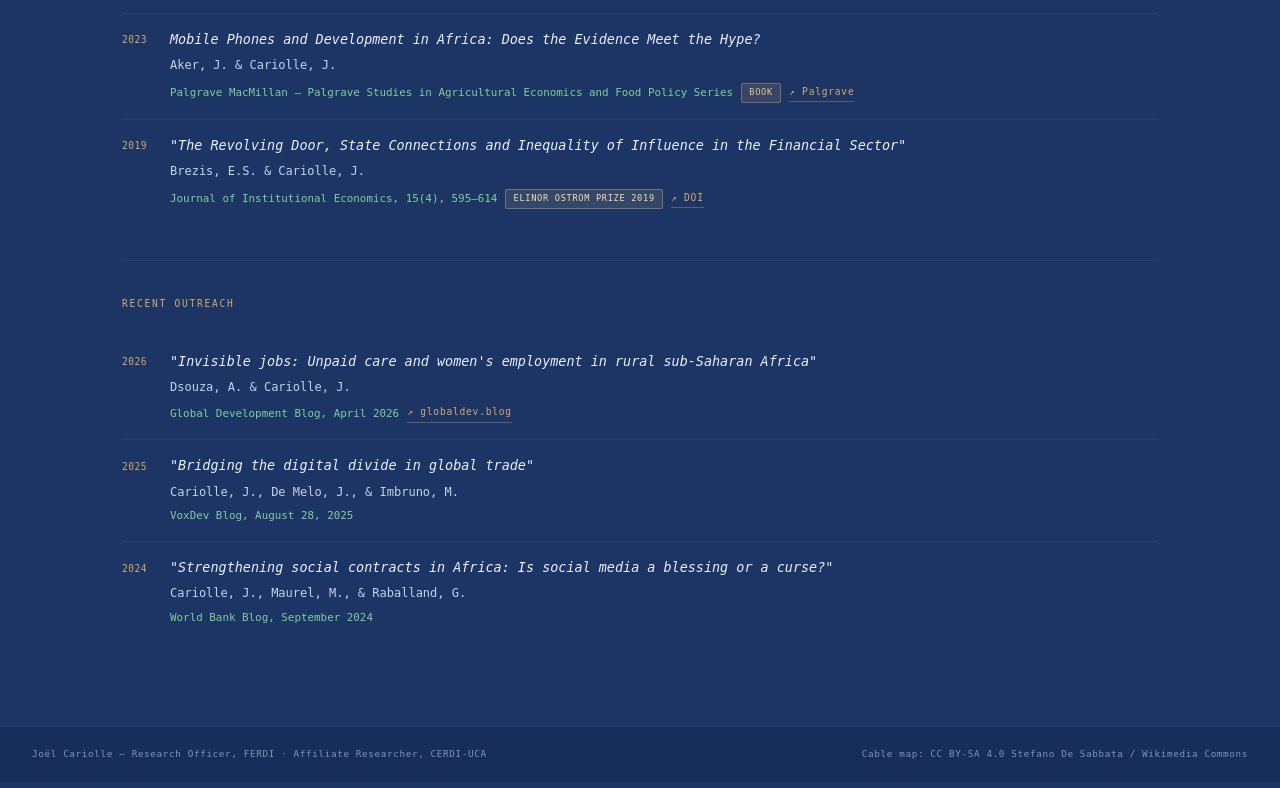
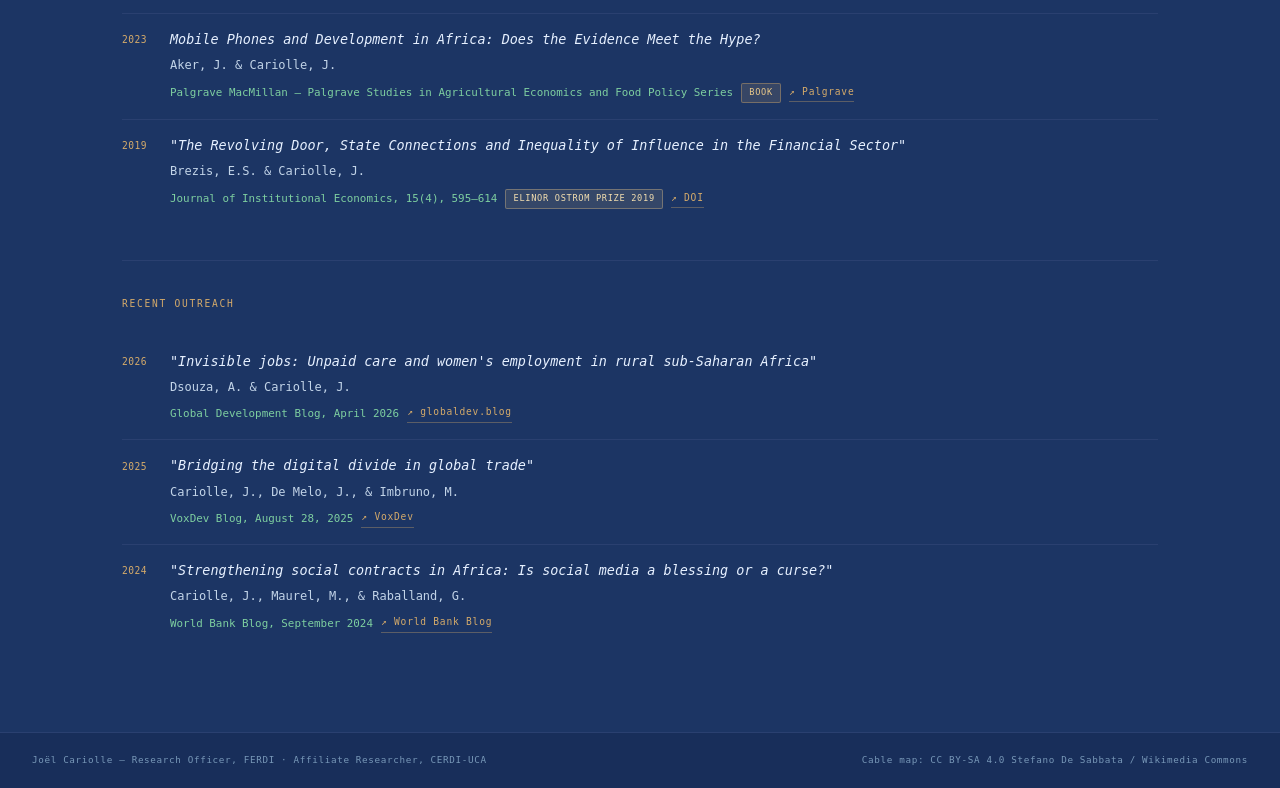
Before and after one commit to joelcariolle/joelcariolle.github.io, a plain HTML site: page index.html in a window 1280 px wide. Shown: the part 2014-2802 px from the top of the page. Drawn offline with nearby package versions, Linux system fonts and the light colour scheme; a web font is replaced by a local one.

Commit message:
Add missing links for featured VoxDev and World Bank blog posts
Co-Authored-By: Claude Sonnet 5 <noreply@anthropic.com>

```diff
--- a/index.html
+++ b/index.html
@@ -654,7 +654,7 @@
         <div class="pub-body">
           <p class="pub-title">"Bridging the digital divide in global trade"</p>
           <p class="pub-authors">Cariolle, J., De Melo, J., &amp; Imbruno, M.</p>
-          <p class="pub-venue">VoxDev Blog, August 28, 2025</p>
+          <div class="pub-meta"><span class="pub-venue">VoxDev Blog, August 28, 2025</span><a href="https://www.voxdev.org/topic/trade/bridging-digital-divide-global-trade" target="_blank" rel="noopener" class="pub-link">↗ VoxDev</a></div>
         </div>
       </div>
       <div class="pub-entry">
@@ -662,7 +662,7 @@
         <div class="pub-body">
           <p class="pub-title">"Strengthening social contracts in Africa: Is social media a blessing or a curse?"</p>
           <p class="pub-authors">Cariolle, J., Maurel, M., &amp; Raballand, G.</p>
-          <p class="pub-venue">World Bank Blog, September 2024</p>
+          <div class="pub-meta"><span class="pub-venue">World Bank Blog, September 2024</span><a href="https://blogs.worldbank.org/en/governance/strengthening-social-contracts-in-africa--is-social-media-a-bles" target="_blank" rel="noopener" class="pub-link">↗ World Bank Blog</a></div>
         </div>
       </div>
     </div>
@@ -795,8 +795,8 @@
       <div class="pub-entry"><span class="pub-year">2022</span><div class="pub-body"><p class="pub-title">"How internet helped firms cope with COVID-19"</p><p class="pub-authors">Cariolle, J. &amp; Leon, F.</p><div class="pub-meta"><span class="pub-venue">Ferdi Policy Brief B230</span></div></div></div>
 
       <p class="group-label">Blogs</p>
-      <div class="pub-entry"><span class="pub-year">2025</span><div class="pub-body"><p class="pub-title">"Bridging the digital divide in global trade"</p><p class="pub-authors">Cariolle, J., De Melo, J., &amp; Imbruno, M.</p><div class="pub-meta"><span class="pub-venue"><em>VoxDev Blog</em>, August 28, 2025</span></div></div></div>
-      <div class="pub-entry"><span class="pub-year">2024</span><div class="pub-body"><p class="pub-title">"Strengthening social contracts in Africa: Is social media a blessing or a curse?"</p><p class="pub-authors">Cariolle, J., Maurel, M., &amp; Raballand, G.</p><div class="pub-meta"><span class="pub-venue"><em>World Bank Blog</em>, September 2024</span></div></div></div>
+      <div class="pub-entry"><span class="pub-year">2025</span><div class="pub-body"><p class="pub-title">"Bridging the digital divide in global trade"</p><p class="pub-authors">Cariolle, J., De Melo, J., &amp; Imbruno, M.</p><div class="pub-meta"><span class="pub-venue"><em>VoxDev Blog</em>, August 28, 2025</span><a href="https://www.voxdev.org/topic/trade/bridging-digital-divide-global-trade" target="_blank" rel="noopener" class="pub-link">↗ VoxDev</a></div></div></div>
+      <div class="pub-entry"><span class="pub-year">2024</span><div class="pub-body"><p class="pub-title">"Strengthening social contracts in Africa: Is social media a blessing or a curse?"</p><p class="pub-authors">Cariolle, J., Maurel, M., &amp; Raballand, G.</p><div class="pub-meta"><span class="pub-venue"><em>World Bank Blog</em>, September 2024</span><a href="https://blogs.worldbank.org/en/governance/strengthening-social-contracts-in-africa--is-social-media-a-bles" target="_blank" rel="noopener" class="pub-link">↗ World Bank Blog</a></div></div></div>
     </div>
   </div>
 
@@ -1177,10 +1177,12 @@
 
       <div class="cv-pub-entry">
         <strong>Cariolle, J., De Melo, J., &amp; Imbruno, M.</strong> (2025). "Bridging the digital divide in global trade." <em>VoxDev Blog</em>, August 28, 2025.
+        <a href="https://www.voxdev.org/topic/trade/bridging-digital-divide-global-trade" target="_blank" rel="noopener" class="pub-link" style="margin-left:0.5rem;">↗ VoxDev</a>
       </div>
 
       <div class="cv-pub-entry">
         <strong>Cariolle, J., Maurel, M., &amp; Raballand, G.</strong> (2024). "Strengthening social contracts in Africa: Is social media a blessing or a curse?" <em>World Bank Blog</em>, September 2024.
+        <a href="https://blogs.worldbank.org/en/governance/strengthening-social-contracts-in-africa--is-social-media-a-bles" target="_blank" rel="noopener" class="pub-link" style="margin-left:0.5rem;">↗ World Bank Blog</a>
       </div>
     </div>
 
```
